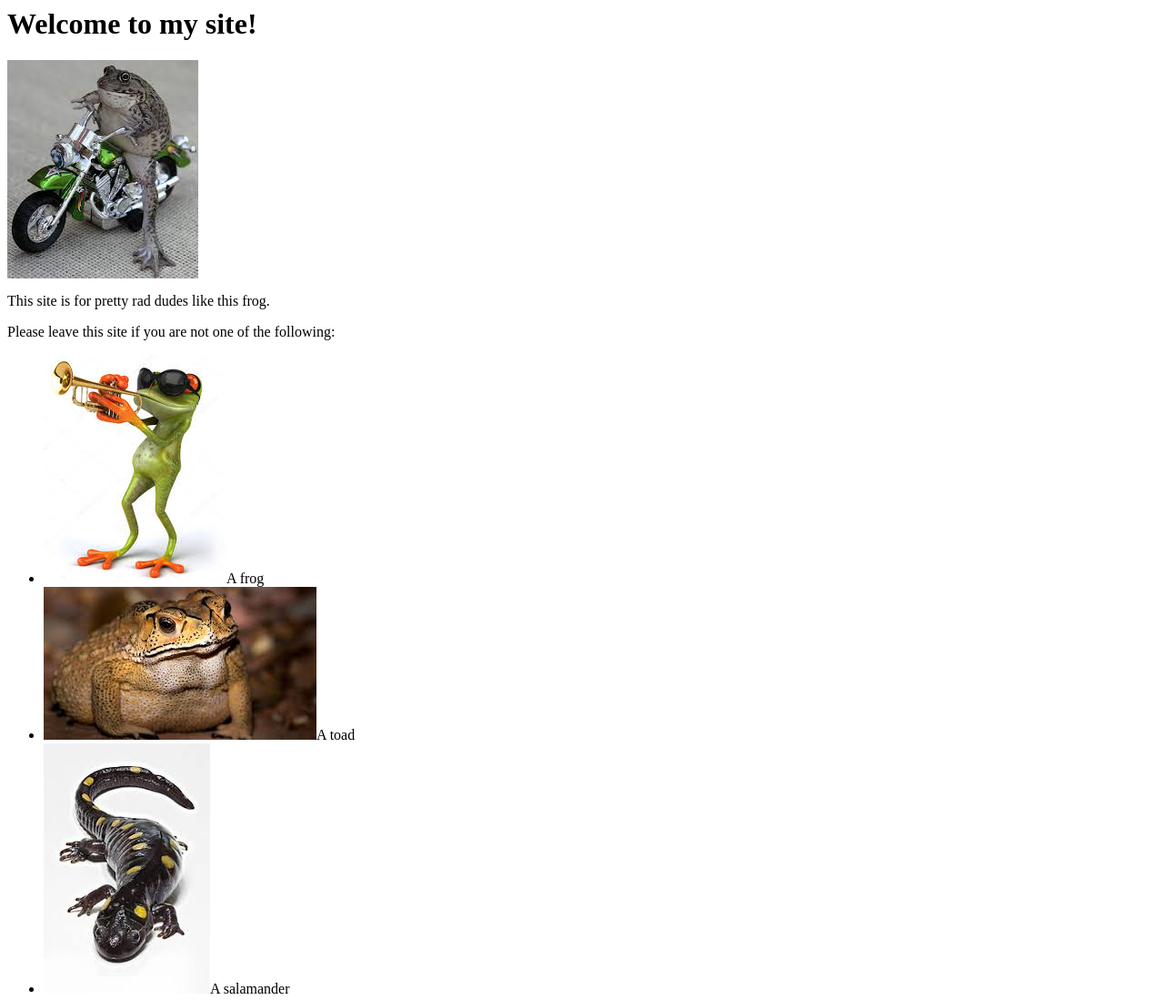
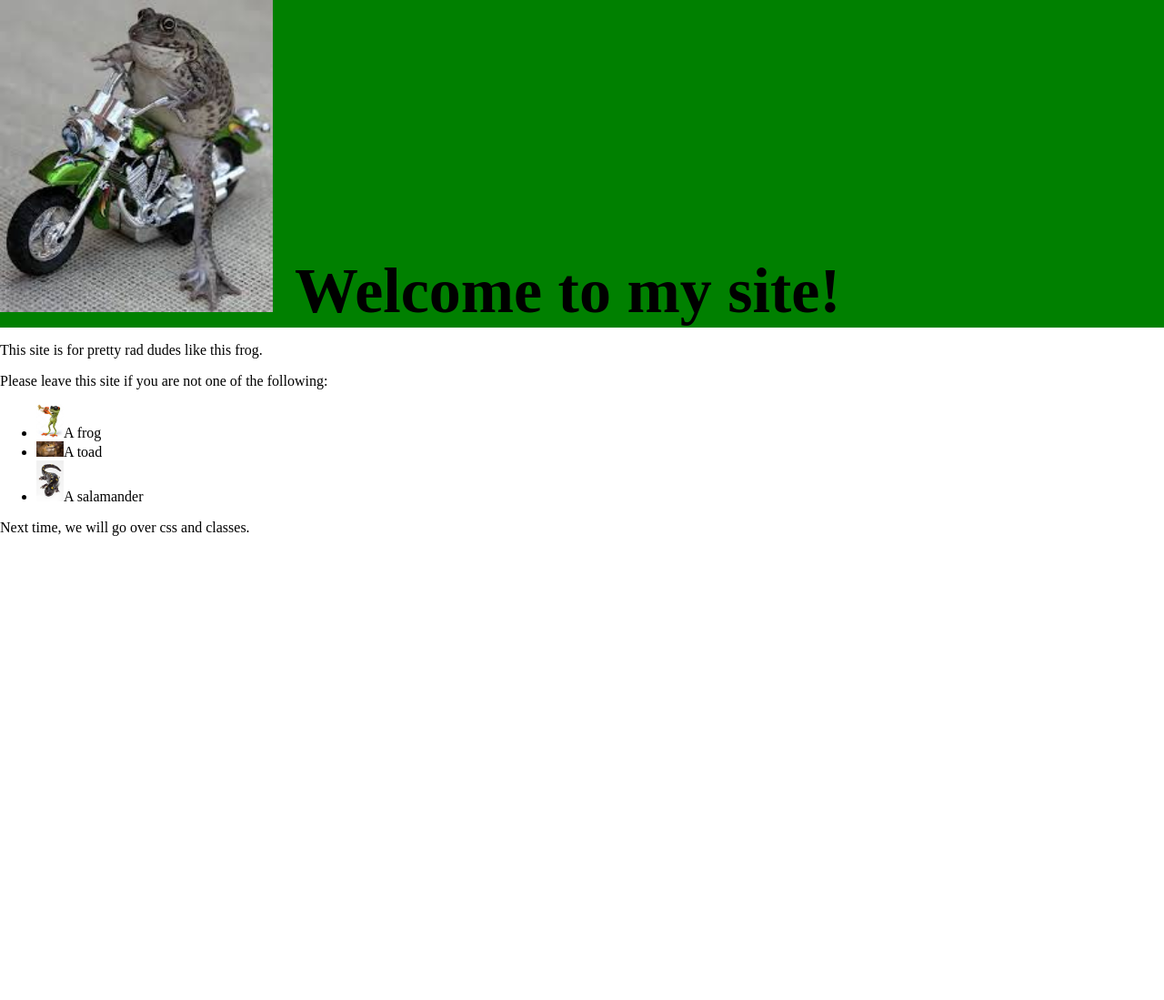
Before and after one commit to ctcCompSci/cs9, a plain HTML site: page jeff/index.html in a window 1280 px wide. Shown: the top 1099 px of the page at 91% size. After the commit the page ends 800 px from the top, so only its background shows below. Drawn offline with Linux system fonts and the light colour scheme.

Commit message:
added styling

```diff
--- a/jeff/index.html
+++ b/jeff/index.html
@@ -1,24 +1,53 @@
 <html>
+	<head>
+		<style>
+
+		html, body{
+		 margin: 0;
+		}
+
+		  .li-img {
+		    width: 30px;
+		  }
+		  #top-banner img {
+			width: 300px;
+		  }
+		  #top-banner {
+			background: green;
+
+		  }
+		  #top-banner h1 {
+			font-size: 70px;
+			margin: 20px;
+			display: inline;
+		  }
+		</style>
+	</head>
+
 	<body>
-	<h1> Welcome to my site!</h1>
-	<img src="img/frog.jpg">
-	<div>
+
+	<div id="top-banner">
+		<img src="img/frog.jpg">
+		<h1>Welcome to my site!</h1>
+	</div>
+	<div id="main-content">
 		<div>
 			<p>This site is for pretty rad dudes like this frog.</p>
 		</div>
 		<div>
 			Please leave this site if you are not one of the following:
 			<ul>
-				<li><img src="img/cool_frog.jpg">A frog</li>
-				<li><img src="img/toad.jpg">A toad</li>
-				<li><img src="img/salamander.jpg">A salamander</li>
+				<li><img class="li-img" src="img/cool_frog.jpg">A frog</li>
+				<li><img class="li-img" src="img/toad.jpg">A toad</li>
+				<li><img class="li-img" src="img/salamander.jpg">A salamander</li>
 			</ul>
 		</div>
+		<p>
+			Next time, we will go over css and classes.
+		</p>
 	</div>
 
-	<p>
-	 Next time, we will go over css and classes.
-	</p>
+
 
 	</body>
 </html>
```
Also changed, not shown: index.html (+1 -0 lines).
